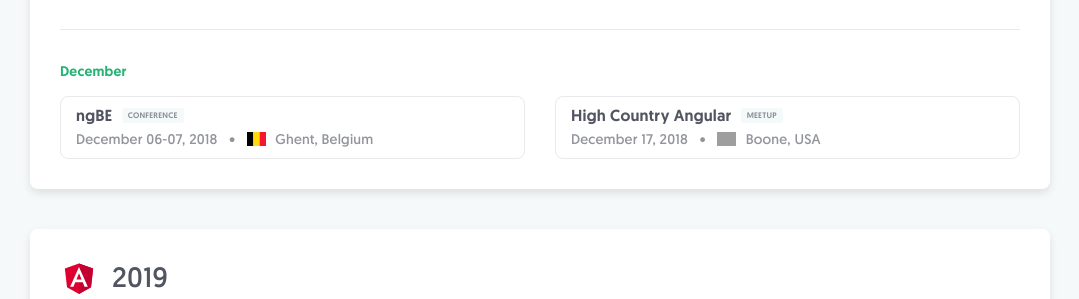
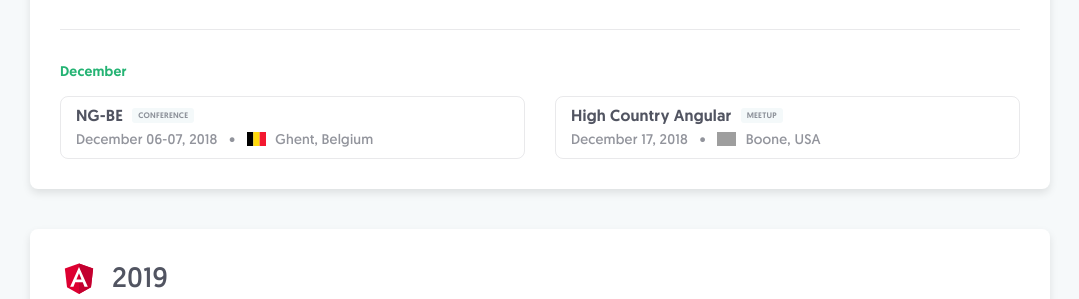
Before and after one commit to zhangen69/angularconferences.github.io, a Jekyll site: the page built from index.html, in a window 1280 px wide and 900 px high, scrolled down 1691 px. Shown: the part 151-450 px from the top of the window, without its empty margins (100-1179 px from the left). Built offline with Jekyll 4.4.1, drawn with Linux system fonts in a browser that asks for light colours; grey boxes are pictures that could not be loaded.

Commit message:
Update ngBE

```diff
--- a/_data/2018.json
+++ b/_data/2018.json
@@ -205,7 +205,7 @@
       "metadata": {
         "country_code": "BE",
         "location": "Ghent",
-        "title": "ngBE",
+        "title": "NG-BE",
         "date": "06-07",
         "logo": "ngBe.svg",
         "type": "conference",
@@ -213,7 +213,7 @@
       },
       "links": {
         "web": "https://ng-be.org",
-        "twitter": "ngBE"
+        "twitter": "ngbeconf"
       }
     },
     {
```
